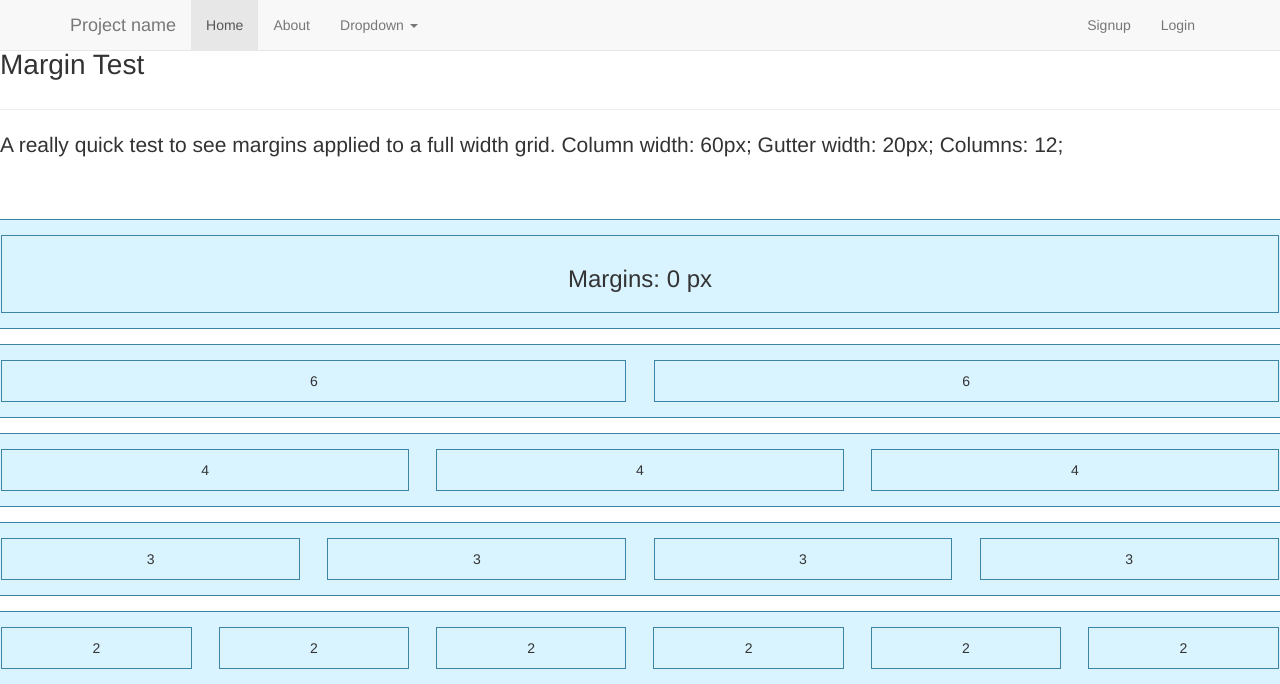
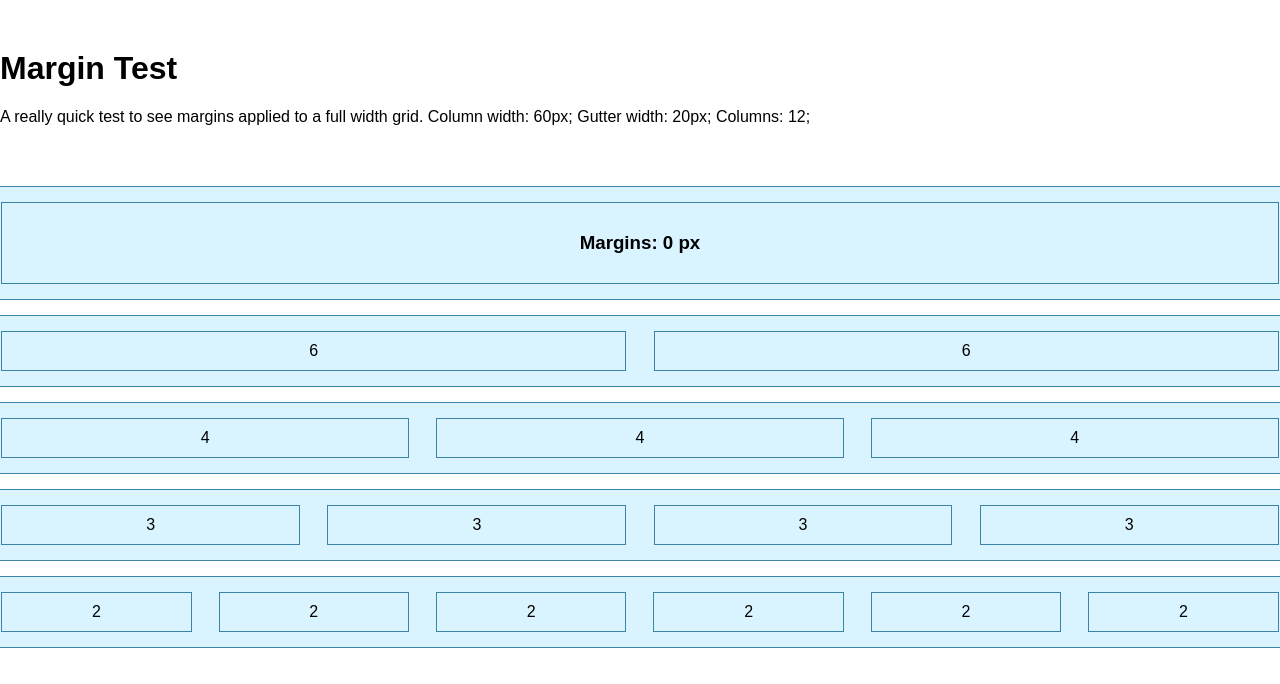
Before and after one commit to yuchant/mobile_margins, a Flask app: page / in a window 1280 px wide. Shown: the top 684 px of the page. Run offline with Flask 2, Linux system fonts and the light colour scheme; parts of the project's set-up code (start-up, migrations or seed data) failed here and were passed over; some libraries are stand-ins or nearby versions.

Commit message:
Removed bootstrap

```diff
--- a/flask_project/templates/layouts/main.html
+++ b/flask_project/templates/layouts/main.html
@@ -9,10 +9,6 @@
 <meta name="viewport" content="width=device-width,initial-scale=1">
 <!-- /meta -->
 
-<!-- styles -->
-<link type="text/css" rel="stylesheet" href="/static/css/font-awesome-3.2.1.min.css" />
-<link type="text/css" rel="stylesheet" href="/static/css/bootstrap-3.0.0.min.css">
-<link type="text/css" rel="stylesheet" href="/static/css/bootstrap-theme-3.0.0.min.css" />
 
 <link type="text/css" rel="stylesheet" href="/static/build/styles/styles.css" />
 
@@ -30,41 +26,6 @@
   <!-- Wrap all page content here -->
   <div id="wrap">
 
-    <!-- Fixed navbar -->
-    <div class="navbar navbar-default navbar-fixed-top">
-      <div class="container">
-        <div class="navbar-header">
-          <button type="button" class="navbar-toggle" data-toggle="collapse" data-target=".navbar-collapse">
-            <span class="icon-bar"></span>
-            <span class="icon-bar"></span>
-            <span class="icon-bar"></span>
-          </button>
-          <a class="navbar-brand" href="/">Project name</a>
-        </div>
-        <div class="collapse navbar-collapse">
-          <ul class="nav navbar-nav">
-            <li {% if request.endpoint == 'home' %} class="active" {% endif %}><a href="{{ url_for('home') }}">Home</a></li>
-            <li {% if request.endpoint == 'about' %} class="active" {% endif %}><a href="{{ url_for('about') }}">About</a></li>
-            <li class="dropdown">
-              <a class="dropdown-toggle" data-toggle="dropdown">Dropdown <b class="caret"></b></a>
-              <ul class="dropdown-menu">
-                <li><a>Action</a></li>
-                <li><a>Another action</a></li>
-                <li><a>Something else here</a></li>
-                <li class="divider"></li>
-                <li class="dropdown-header">Nav header</li>
-                <li><a>Separated link</a></li>
-                <li><a>One more separated link</a></li>
-              </ul>
-            </li>
-          </ul>
-          <ul class="nav navbar-nav pull-right">
-            <li><a href="{{ url_for('register') }}">Signup</a></li>
-            <li><a href="{{ url_for('login') }}">Login</a></li>
-          </ul>
-        </div><!--/.nav-collapse -->
-      </div>
-    </div>
 
     <!-- Begin page content -->
     <main id="content" role="main">
```
